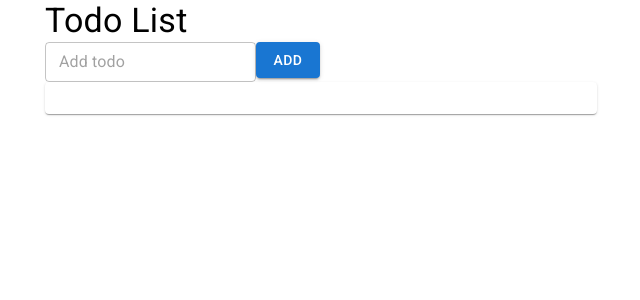
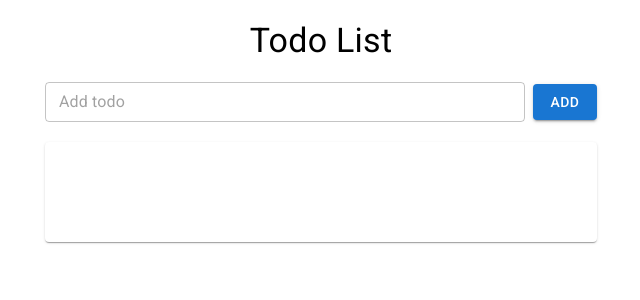
Before and after one commit to khanhngguyen/TodoList, a React (Create React App) app in the folder todo-list/: page / in a window 1280 px wide. Shown: the top 300 px of the page, without its empty margins (319-959 px from the left). Built offline with nearby package versions, Linux system fonts and the light colour scheme.

Commit message:
added CSS for styling

```diff
--- a/todo-list/package.json
+++ b/todo-list/package.json
@@ -6,12 +6,14 @@
     "@emotion/react": "^11.10.6",
     "@emotion/styled": "^11.10.6",
     "@mui/material": "^5.11.12",
+    "@mui/styled-engine-sc": "^5.11.11",
     "@testing-library/jest-dom": "^5.16.5",
     "@testing-library/react": "^13.4.0",
     "@testing-library/user-event": "^13.5.0",
     "react": "^18.2.0",
     "react-dom": "^18.2.0",
     "react-scripts": "^5.0.1",
+    "styled-components": "^5.3.8",
     "web-vitals": "^2.1.4"
   },
   "scripts": {
--- a/todo-list/src/App.css
+++ b/todo-list/src/App.css
@@ -1,39 +1,38 @@
-.App {
-  text-align: center;
+.container {
+  margin: 20px auto;
 }
 
-/* .App-logo {
-  height: 40vmin;
-  pointer-events: none;
+.title {
+  text-align: center;
+  padding-bottom: 20px;
 }
 
-@media (prefers-reduced-motion: no-preference) {
-  .App-logo {
-    animation: App-logo-spin infinite 20s linear;
-  }
+.input-container {
+  width: 100%;
+  display: flex;
+  flex-direction: row;
+  justify-content: space-between;
+  align-items: center;
 }
 
-.App-header {
-  background-color: #282c34;
-  min-height: 100vh;
-  display: flex;
-  flex-direction: column;
-  align-items: center;
-  justify-content: center;
-  font-size: calc(10px + 2vmin);
-  color: white;
+.input {
+  width: calc(100% - 64px - 8px);
 }
 
-.App-link {
-  color: #61dafb;
+.table-container {
+  margin: 20px auto;
 }
 
-@keyframes App-logo-spin {
-  from {
-    transform: rotate(0deg);
-  }
-  to {
-    transform: rotate(360deg);
-  }
+.todo-list {
+  list-style-type: none;
+  margin: 0;
+  padding: 30px 15px;
 }
- */
+
+.todo {
+  width: 100%;
+}
+
+.toto-content {
+  word-wrap: break-word;
+}
--- a/todo-list/src/App.js
+++ b/todo-list/src/App.js
@@ -6,7 +6,7 @@ import {
   Typography, Container, TextField, Button,
   Dialog, DialogContent, DialogTitle
 } from '@mui/material/';
-
+import './App.css'
 
 let nextId = Math.floor((Math.random() * 10000) + 1);
 const LOCAL_STORAGE_KEY = 'TodoApp-list';
@@ -110,8 +110,25 @@ function App() {
   } */
 
   return (
-    <Container maxWidth={"sm"}>
-      <Typography variant="h4">Todo List</Typography>
+    <Container maxWidth={"sm"} className="container">
+      <Typography variant="h4" className="title">Todo List</Typography>
+      <div className="input-container">
+        <TextField
+        variant="outlined"
+        size="small"
+        className="input"
+        type='text'
+        placeholder="Add todo"
+        value={input}
+        onChange={e => setInput(e.target.value)}
+        onKeyDown={e => handleKeydown(e)}
+        ref={inputRef}
+        />
+        <Button
+        variant="contained"
+        onClick={() => addTodo(input)}>Add</Button>
+      </div>
+      {/* <Typography variant="h4" className="title">Todo List</Typography>
       <TextField
       variant="outlined"
       size="small"
@@ -124,7 +141,7 @@ function App() {
       />
       <Button
       variant="contained"
-      onClick={() => addTodo(input)}>Add</Button>
+      onClick={() => addTodo(input)}>Add</Button> */}
       <TodoList todos={list} onEdit={handleEdit} onDelete={handleDeleteTodo} />
       <Dialog
       open={popup.show}
--- a/todo-list/src/Todo.js
+++ b/todo-list/src/Todo.js
@@ -1,5 +1,6 @@
 import React, { useState } from 'react'
 import { TextField, Button, Checkbox } from '@mui/material/';
+import './App.css'
 
 
 function Todo({todo, onEdit, onDelete}) {
@@ -34,6 +35,7 @@ function Todo({todo, onEdit, onDelete}) {
             <Button
             variant='outlined'
             size='small'
+            sx={{ 'margin-left': '8px' }}
             onClick={() => setEdit(false)}>Save</Button>
             </>
         )
@@ -44,6 +46,7 @@ function Todo({todo, onEdit, onDelete}) {
             <Button
             variant='outlined'
             size='small'
+            sx={{ 'margin-left': '8px' }}
             onClick={() => setEdit(true)}>Edit</Button>
             </>
         )
@@ -51,12 +54,13 @@ function Todo({todo, onEdit, onDelete}) {
 
     return (
         <>
-        <li>
+        <li className='todo'>
             <Checkbox complete={todo.complete} />
-            {todoContent}
+            <span className='toto-content'>{todoContent}</span>
             <Button
             variant='outlined'
             size='small'
+            sx={{ 'margin-left': '8px' }}
             onClick={() => onDelete(todo.id)}>Delete</Button>
         </li>
         </>
--- a/todo-list/src/TodoList.js
+++ b/todo-list/src/TodoList.js
@@ -4,17 +4,19 @@ import {
   Paper, TableContainer, Table,
   TableRow, TableBody
 } from '@mui/material/';
+import './App.css'
+
 
 
 function TodoList({todos, onEdit, onDelete}) {
   return (
-    <TableContainer component={Paper}>
-      <Table sx={{ width: '100%' }} aria-label="simple table">
+    <TableContainer component={Paper} className='table-container'>
+      <Table sx={{ width: '100%', height: '100px' }} aria-label="simple table">
         <TableBody>
-          <ul>
+          <ul className='todo-list'>
             <TableRow>
               {todos.map(todo => <Todo key={todo.id} todo={todo} onEdit={onEdit} onDelete={onDelete}/>)}
-          </TableRow>
+            </TableRow>
           </ul>
         </TableBody>
       </Table>
```
Also changed, not shown: 1 other file (tests, documents, lock files or other folders).
